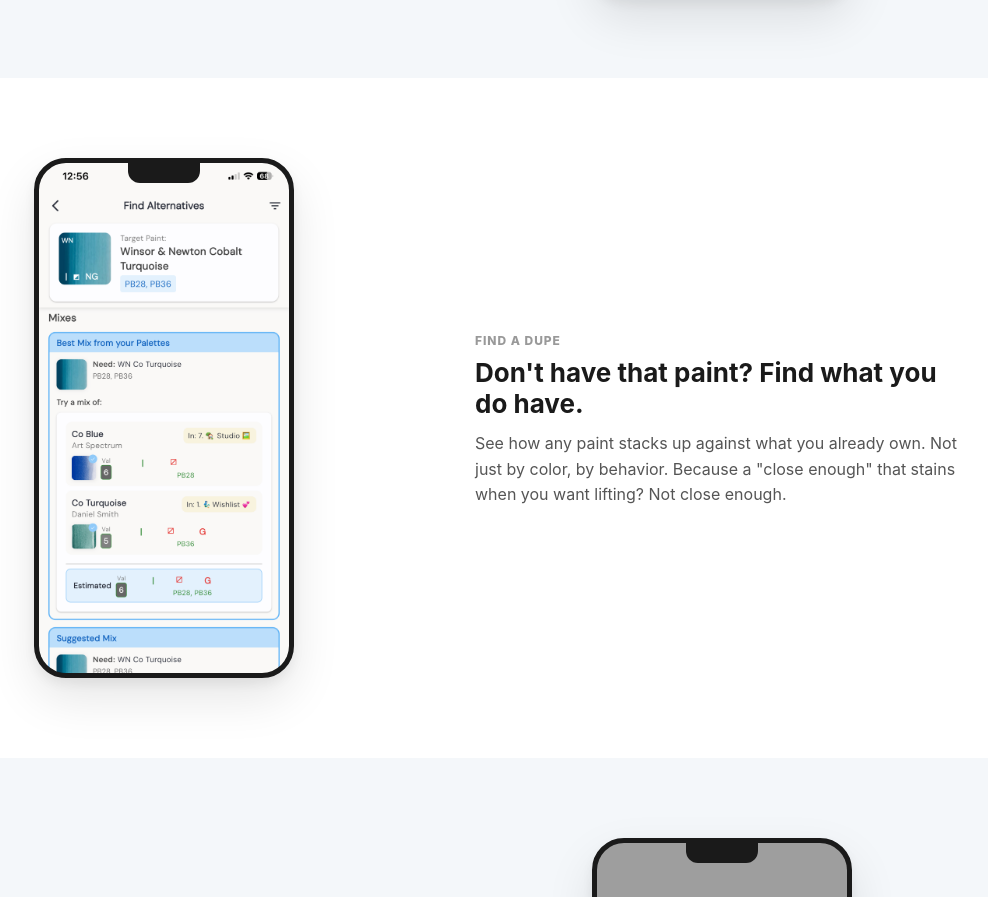
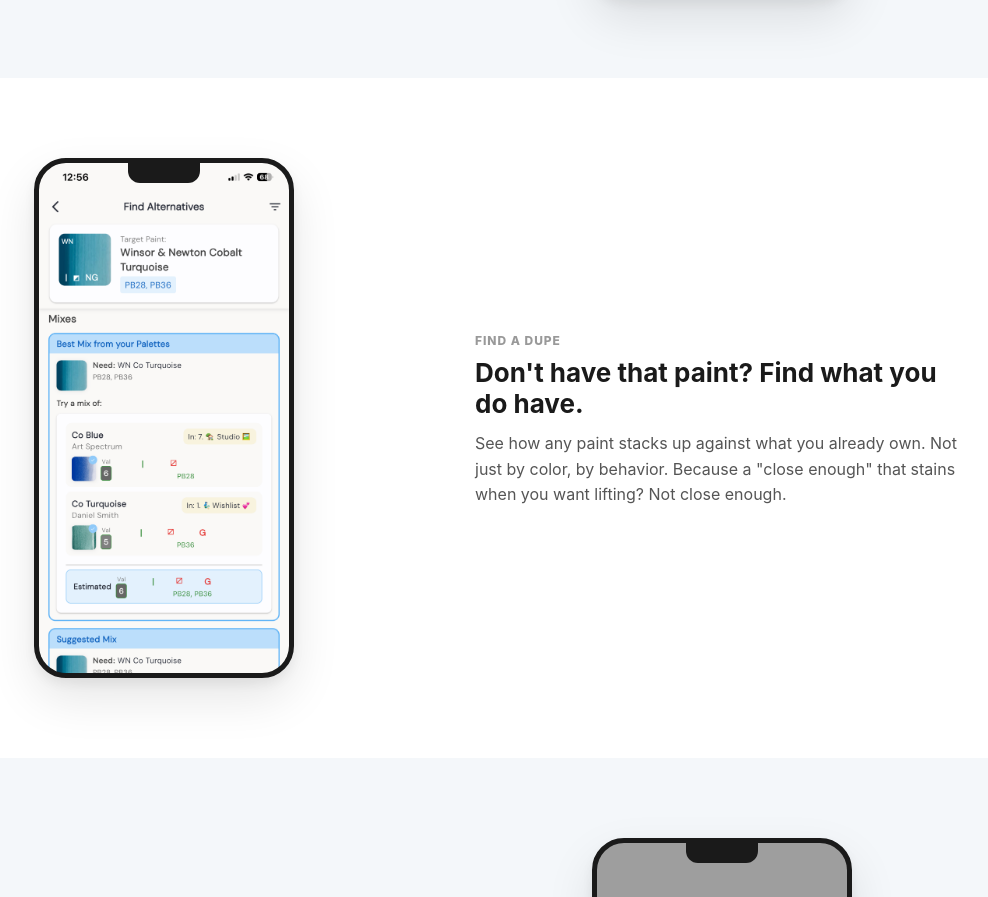
Before and after one commit to aelise/smartypaints_web, a Jekyll site: the page built from index.html, in a window 1280 px wide. Shown: the part 1823-2720 px from the top of the page, without its empty margins (197-1185 px from the left). Built offline with Jekyll 4.4.1, drawn with Linux system fonts in a browser that asks for light colours; nearby versions of some CDN libraries; grey boxes are pictures that could not be loaded.

Commit message:
Revert feature screenshot position to center top
Show images from the very top of the frame with no offset.

Co-Authored-By: Claude Opus 4.6 <noreply@anthropic.com>

```diff
--- a/_sass/layout.scss
+++ b/_sass/layout.scss
@@ -386,7 +386,7 @@ $card-radius: 18px;
     width: 100%;
     height: 100%;
     object-fit: cover;
-    object-position: center 4%;
+    object-position: center top;
 }
 
 @media (max-width: 768px) {
```
